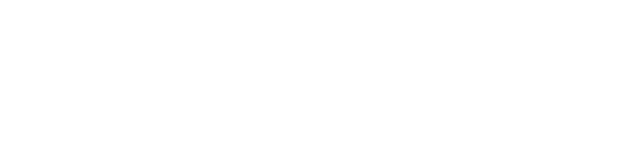
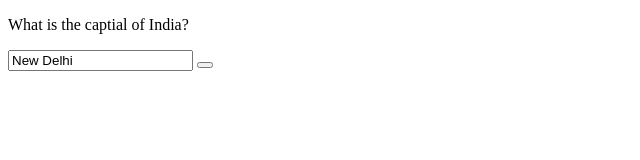
Before and after one commit to acciojob/trivia-Chitra-accio, a website: page main.html in a window 1280 px wide. Shown: the whole page, without its empty margins (0-640 px from the left). Drawn offline with Linux system fonts and the light colour scheme.

Commit message:
created a submission

```diff
--- a/main.html
+++ b/main.html
@@ -8,6 +8,11 @@
 
 <body>
 	<!-- the entire body must be written by student -->
+	<p>What is the captial of India?</p>
+	<input type name="New Delhi" value="New Delhi">
+
+		<button radio="New Delhi"
+	</p>
     <script type="text/javascript" src="./script.js">
 </script>
 
```
